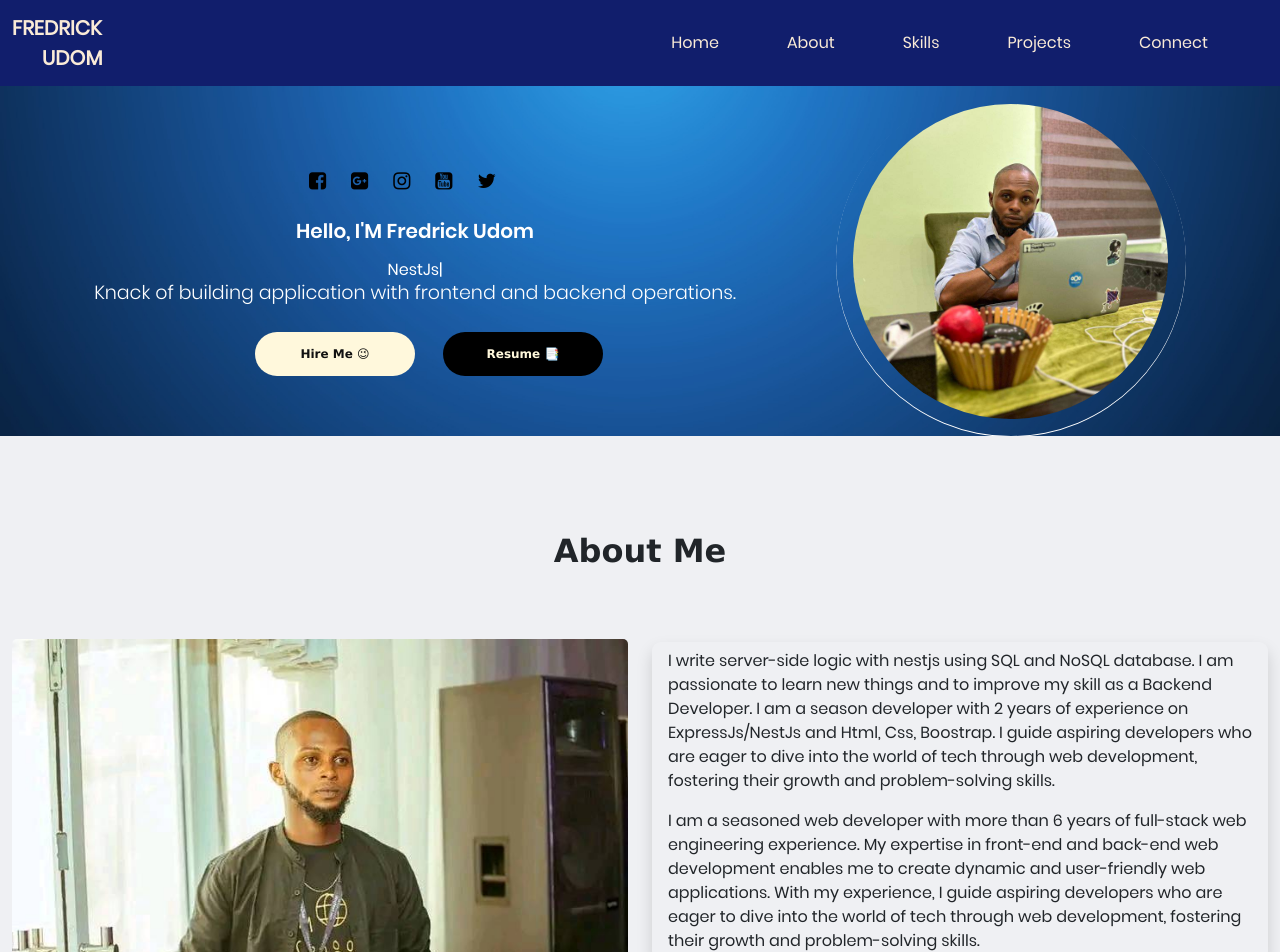
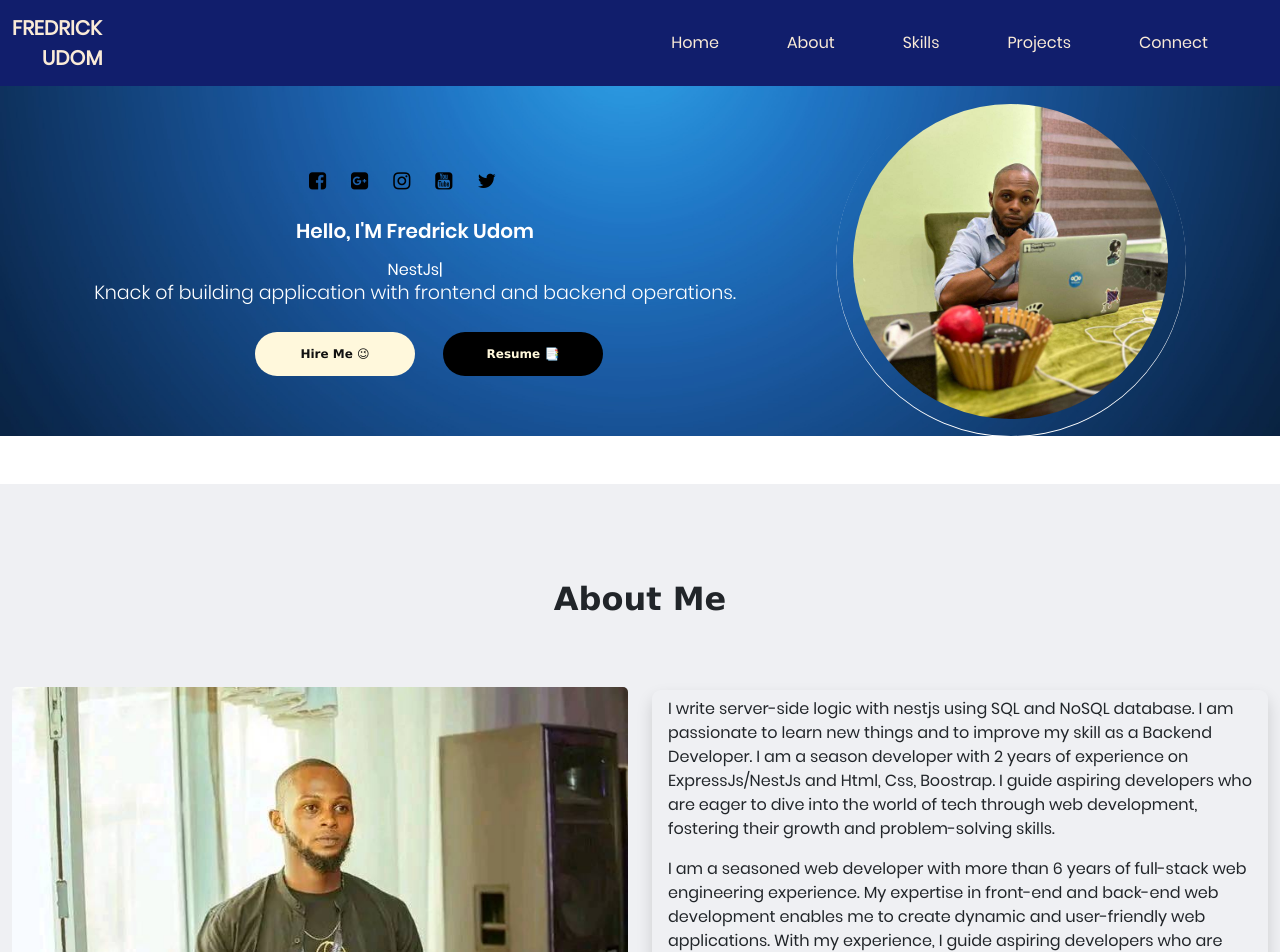
Before and after one commit to FredrickUdom/react-portfolio, a React (Vite) app: page / in a window 1280 px wide. Shown: the top 952 px of the page. Built offline with nearby package versions, Linux system fonts and the light colour scheme.

Commit message:
fixing about jsx

```diff
--- a/src/PortfolioContainer/About/About.jsx
+++ b/src/PortfolioContainer/About/About.jsx
@@ -6,7 +6,7 @@ import "./About.css";
 
 function About() {
 	return (
-		<section class="ftco-about img ftco-section ftco-no-pb pt-5" id="about-section">
+		<section class="ftco-about img ftco-section ftco-no-pb pt-5 my-5" id="about-section">
     	<div class="container">
     		<div class="row d-flex">
 
```
